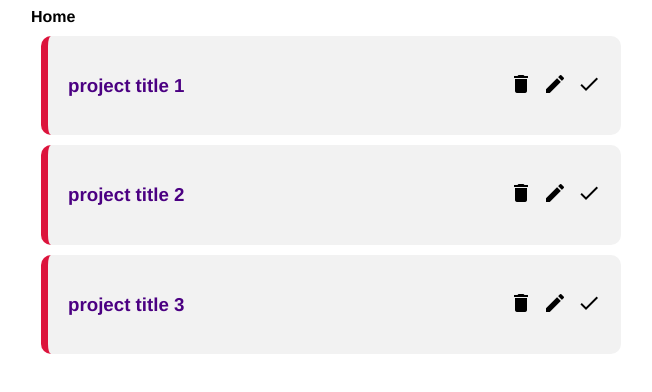
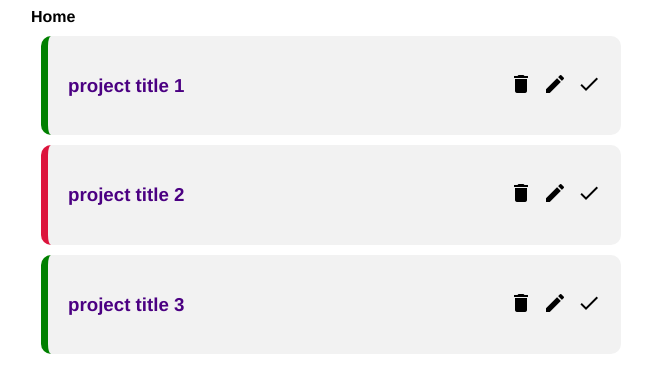
Before and after one commit to WaiYanHeinWillian/Project-Planning, a Vue app: page / in a window 1280 px wide. Shown: the top 392 px of the page, without its empty margins (309-961 px from the left). Built offline with nearby package versions, Linux system fonts and the light colour scheme; data requests are answered from the project's data file.

Commit message:
dynamic complete border color

```diff
--- a/database/db.json
+++ b/database/db.json
@@ -3,17 +3,20 @@
       {
           "id":1,
           "title":"project title 1",
-          "detail":"project detail 1"
+          "detail":"project detail 1",
+          "complete":true
       },
       {
           "id":2,
           "title":"project title 2",
-          "detail":"project detail 2"
+          "detail":"project detail 2",
+          "complete":false
       },
       {
           "id":3,
           "title":"project title 3",
-          "detail":"project detail 3"
+          "detail":"project detail 3",
+          "complete":true
       }
   ]
 }
--- a/src/components/SingleProject.vue
+++ b/src/components/SingleProject.vue
@@ -1,5 +1,5 @@
 <template>
-    <div class="project">
+    <div class="project" v-bind:class="{completeColor:this.projectly.complete}">
         <div class="flexing">
             <div>
                 <h3 v-on:click="showDetailFun">{{projectly.title}}</h3>
@@ -17,6 +17,7 @@
             </div>
         </div>
         <p v-if="showDetail">{{projectly.detail}}</p>
+
     </div>
 </template>
 
@@ -75,4 +76,7 @@ export default {
         color: #777;
         cursor: pointer;
     }
+    .completeColor{
+        border-left-color: green;
+    }
 </style>
```
